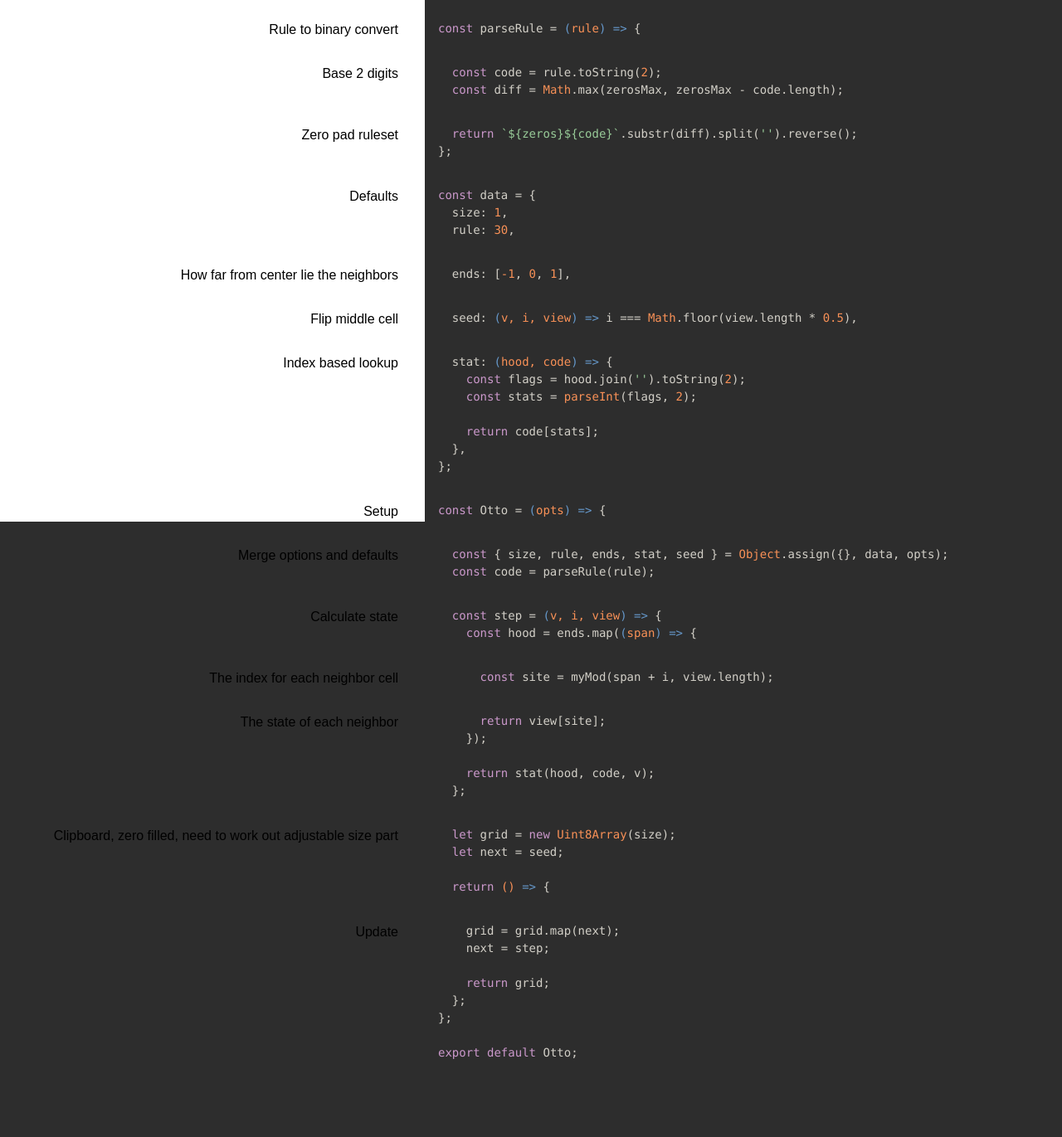
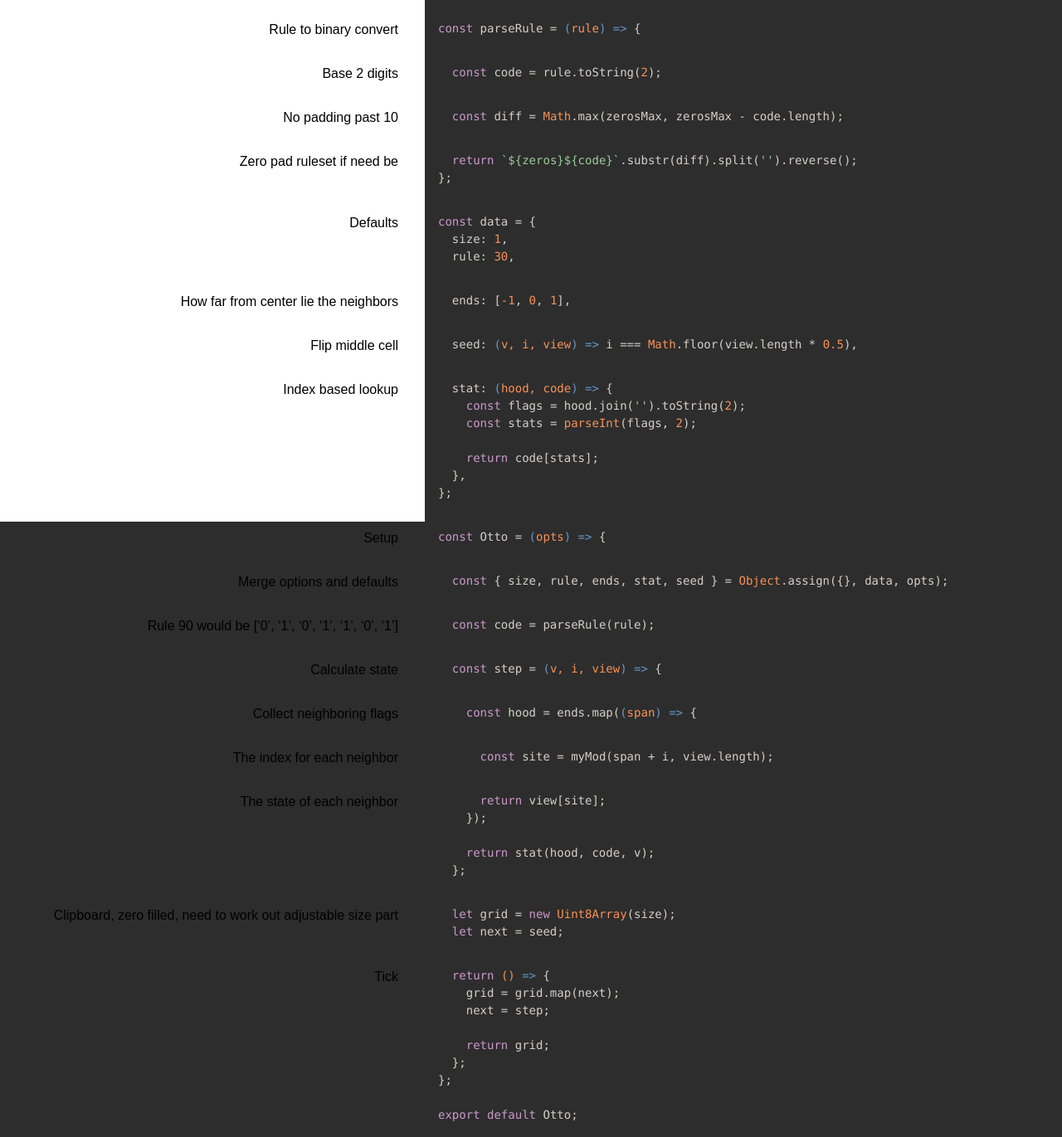
Before and after one commit to thewhodidthis/ottox, a website: page docs/index.html in a window 1280 px wide. Shown: the part 171-1542 px from the top of the page at 83% size. Before the commit the page ends 1467 px from the top, so only its background shows below. Drawn offline with Linux system fonts and the light colour scheme.

Commit message:
docs: rebuild

```diff
--- a/docs/index.html
+++ b/docs/index.html
@@ -80,8 +80,7 @@
           </div>
 
 
-          <div class="content"><div class='highlight'><pre>  <span class="hljs-keyword">const</span> code = rule.toString(<span class="hljs-number">2</span>);
-  <span class="hljs-keyword">const</span> diff = <span class="hljs-built_in">Math</span>.max(zerosMax, zerosMax - code.length);</pre></div></div>
+          <div class="content"><div class='highlight'><pre>  <span class="hljs-keyword">const</span> code = rule.toString(<span class="hljs-number">2</span>);</pre></div></div>
 
         </li>
 
@@ -92,7 +91,23 @@
             <div class="pilwrap">
               <a class="pilcrow" href="#section-5">&#182;</a>
             </div>
-            <p>Zero pad ruleset</p>
+            <p>No padding past 10</p>
+
+          </div>
+
+
+          <div class="content"><div class='highlight'><pre>  <span class="hljs-keyword">const</span> diff = <span class="hljs-built_in">Math</span>.max(zerosMax, zerosMax - code.length);</pre></div></div>
+
+        </li>
+
+
+        <li id="section-6" class="section">
+          <div class="annotation">
+
+            <div class="pilwrap">
+              <a class="pilcrow" href="#section-6">&#182;</a>
+            </div>
+            <p>Zero pad ruleset if need be</p>
 
           </div>
 
@@ -103,11 +118,11 @@
         </li>
 
 
-        <li id="section-6" class="section">
+        <li id="section-7" class="section">
           <div class="annotation">
 
             <div class="pilwrap">
-              <a class="pilcrow" href="#section-6">&#182;</a>
+              <a class="pilcrow" href="#section-7">&#182;</a>
             </div>
             <p>Defaults</p>
 
@@ -121,11 +136,11 @@
         </li>
 
 
-        <li id="section-7" class="section">
+        <li id="section-8" class="section">
           <div class="annotation">
 
             <div class="pilwrap">
-              <a class="pilcrow" href="#section-7">&#182;</a>
+              <a class="pilcrow" href="#section-8">&#182;</a>
             </div>
             <p>How far from center lie the neighbors</p>
 
@@ -137,11 +152,11 @@
         </li>
 
 
-        <li id="section-8" class="section">
+        <li id="section-9" class="section">
           <div class="annotation">
 
             <div class="pilwrap">
-              <a class="pilcrow" href="#section-8">&#182;</a>
+              <a class="pilcrow" href="#section-9">&#182;</a>
             </div>
             <p>Flip middle cell</p>
 
@@ -153,11 +168,11 @@
         </li>
 
 
-        <li id="section-9" class="section">
+        <li id="section-10" class="section">
           <div class="annotation">
 
             <div class="pilwrap">
-              <a class="pilcrow" href="#section-9">&#182;</a>
+              <a class="pilcrow" href="#section-10">&#182;</a>
             </div>
             <p>Index based lookup</p>
 
@@ -175,11 +190,11 @@
         </li>
 
 
-        <li id="section-10" class="section">
+        <li id="section-11" class="section">
           <div class="annotation">
 
             <div class="pilwrap">
-              <a class="pilcrow" href="#section-10">&#182;</a>
+              <a class="pilcrow" href="#section-11">&#182;</a>
             </div>
             <p>Setup</p>
 
@@ -191,36 +206,18 @@
         </li>
 
 
-        <li id="section-11" class="section">
+        <li id="section-12" class="section">
           <div class="annotation">
 
             <div class="pilwrap">
-              <a class="pilcrow" href="#section-11">&#182;</a>
+              <a class="pilcrow" href="#section-12">&#182;</a>
             </div>
             <p>Merge options and defaults</p>
 
           </div>
 
 
-          <div class="content"><div class='highlight'><pre>  <span class="hljs-keyword">const</span> { size, rule, ends, stat, seed } = <span class="hljs-built_in">Object</span>.assign({}, data, opts);
-  <span class="hljs-keyword">const</span> code = parseRule(rule);</pre></div></div>
-
-        </li>
-
-
-        <li id="section-12" class="section">
-          <div class="annotation">
-
-            <div class="pilwrap">
-              <a class="pilcrow" href="#section-12">&#182;</a>
-            </div>
-            <p>Calculate state</p>
-
-          </div>
-
-
-          <div class="content"><div class='highlight'><pre>  <span class="hljs-keyword">const</span> step = <span class="hljs-function">(<span class="hljs-params">v, i, view</span>) =&gt;</span> {
-    <span class="hljs-keyword">const</span> hood = ends.map(<span class="hljs-function">(<span class="hljs-params">span</span>) =&gt;</span> {</pre></div></div>
+          <div class="content"><div class='highlight'><pre>  <span class="hljs-keyword">const</span> { size, rule, ends, stat, seed } = <span class="hljs-built_in">Object</span>.assign({}, data, opts);</pre></div></div>
 
         </li>
 
@@ -231,7 +228,55 @@
             <div class="pilwrap">
               <a class="pilcrow" href="#section-13">&#182;</a>
             </div>
-            <p>The index for each neighbor cell</p>
+            <p>Rule 90 would be [‘0’, ‘1’, ‘0’, ‘1’, ‘1’, ‘0’, ‘1’]</p>
+
+          </div>
+
+
+          <div class="content"><div class='highlight'><pre>  <span class="hljs-keyword">const</span> code = parseRule(rule);</pre></div></div>
+
+        </li>
+
+
+        <li id="section-14" class="section">
+          <div class="annotation">
+
+            <div class="pilwrap">
+              <a class="pilcrow" href="#section-14">&#182;</a>
+            </div>
+            <p>Calculate state</p>
+
+          </div>
+
+
+          <div class="content"><div class='highlight'><pre>  <span class="hljs-keyword">const</span> step = <span class="hljs-function">(<span class="hljs-params">v, i, view</span>) =&gt;</span> {</pre></div></div>
+
+        </li>
+
+
+        <li id="section-15" class="section">
+          <div class="annotation">
+
+            <div class="pilwrap">
+              <a class="pilcrow" href="#section-15">&#182;</a>
+            </div>
+            <p>Collect neighboring flags</p>
+
+          </div>
+
+
+          <div class="content"><div class='highlight'><pre>    <span class="hljs-keyword">const</span> hood = ends.map(<span class="hljs-function">(<span class="hljs-params">span</span>) =&gt;</span> {</pre></div></div>
+
+        </li>
+
+
+        <li id="section-16" class="section">
+          <div class="annotation">
+
+            <div class="pilwrap">
+              <a class="pilcrow" href="#section-16">&#182;</a>
+            </div>
+            <p>The index for each neighbor</p>
 
           </div>
 
@@ -241,11 +286,11 @@
         </li>
 
 
-        <li id="section-14" class="section">
+        <li id="section-17" class="section">
           <div class="annotation">
 
             <div class="pilwrap">
-              <a class="pilcrow" href="#section-14">&#182;</a>
+              <a class="pilcrow" href="#section-17">&#182;</a>
             </div>
             <p>The state of each neighbor</p>
 
@@ -261,11 +306,11 @@
         </li>
 
 
-        <li id="section-15" class="section">
+        <li id="section-18" class="section">
           <div class="annotation">
 
             <div class="pilwrap">
-              <a class="pilcrow" href="#section-15">&#182;</a>
+              <a class="pilcrow" href="#section-18">&#182;</a>
             </div>
             <p>Clipboard, zero filled, need to work out adjustable size part</p>
 
@@ -273,25 +318,24 @@
 
 
           <div class="content"><div class='highlight'><pre>  <span class="hljs-keyword">let</span> grid = <span class="hljs-keyword">new</span> <span class="hljs-built_in">Uint8Array</span>(size);
-  <span class="hljs-keyword">let</span> next = seed;
-
-  <span class="hljs-keyword">return</span> <span class="hljs-function"><span class="hljs-params">()</span> =&gt;</span> {</pre></div></div>
+  <span class="hljs-keyword">let</span> next = seed;</pre></div></div>
 
         </li>
 
 
-        <li id="section-16" class="section">
+        <li id="section-19" class="section">
           <div class="annotation">
 
             <div class="pilwrap">
-              <a class="pilcrow" href="#section-16">&#182;</a>
+              <a class="pilcrow" href="#section-19">&#182;</a>
             </div>
-            <p>Update</p>
+            <p>Tick</p>
 
           </div>
 
 
-          <div class="content"><div class='highlight'><pre>    grid = grid.map(next);
+          <div class="content"><div class='highlight'><pre>  <span class="hljs-keyword">return</span> <span class="hljs-function"><span class="hljs-params">()</span> =&gt;</span> {
+    grid = grid.map(next);
     next = step;
 
     <span class="hljs-keyword">return</span> grid;
```
